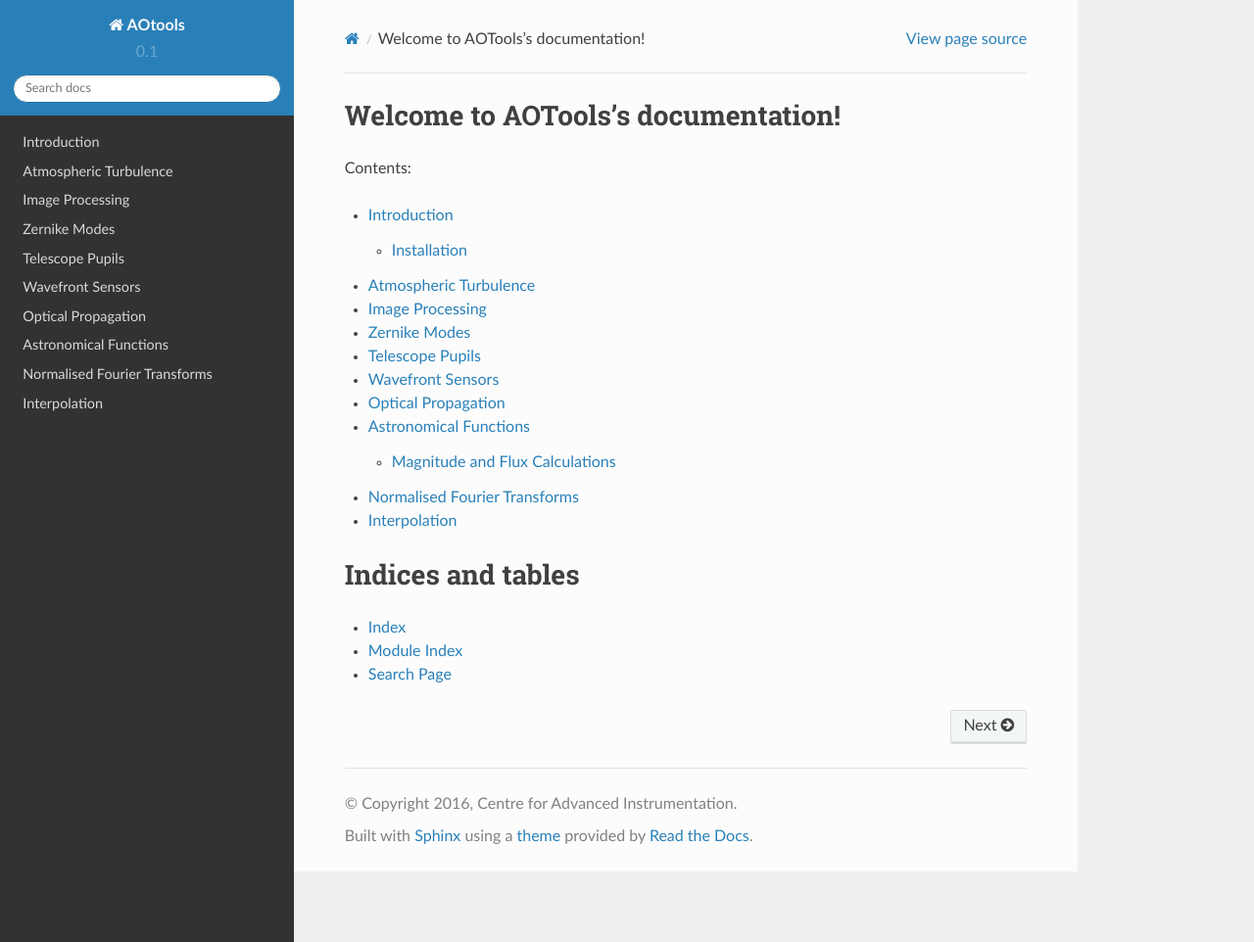
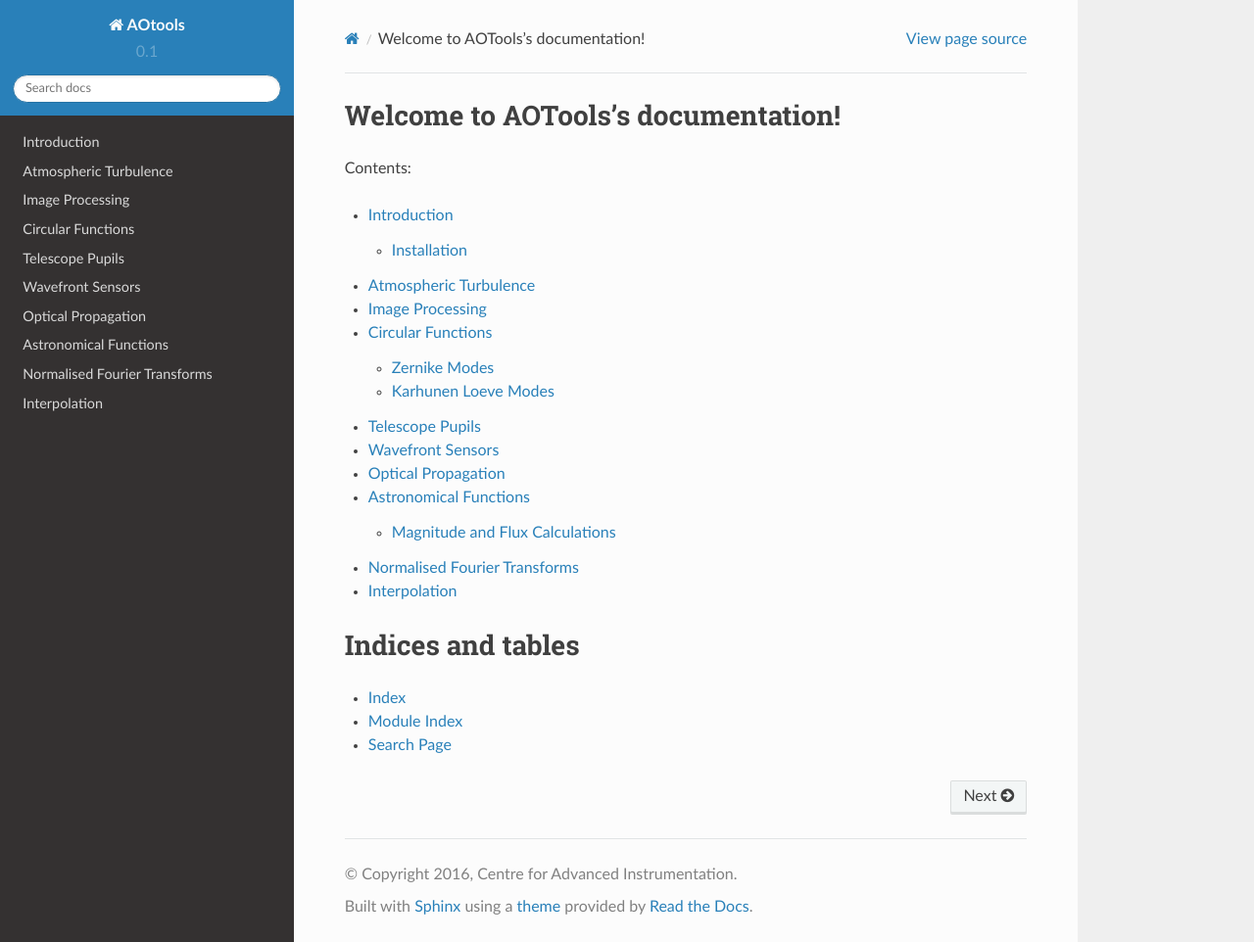
Before and after one commit to ojdf/aotools, a Sphinx documentation site: the page built from docs/source/index.rst, in a window 1280 px wide and 962 px high. Shown: the whole window at 98% size. Built offline with Sphinx 7.4.7 and the Read the Docs theme 2.0.0, drawn with Linux system fonts in a browser that asks for light colours.

Commit message:
updated docs

```diff
--- a/docs/source/zernike.rst
+++ b/docs/source/zernike.rst
@@ -1,7 +1,17 @@
+Circular Functions
+==================
+
 Zernike Modes
-=============
++++++++++++++
 
 .. automodule:: aotools.functions.zernike
     :members:
     :undoc-members:
     :show-inheritance:
+
+Karhunen Loeve Modes
+++++++++++++++++++++
+.. automodule:: aotools.functions.karhunenLoeve
+    :members:
+    :undoc-members:
+    :show-inheritance:
```
